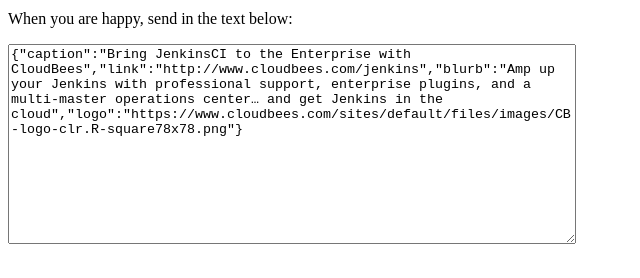
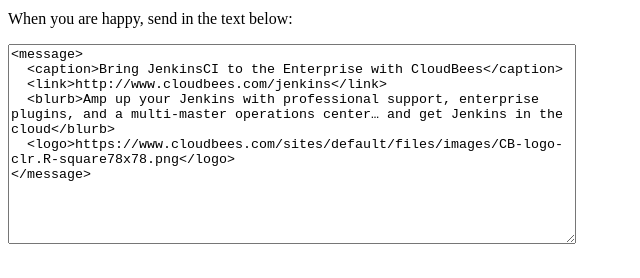
Before and after one commit to jenkins-infra/patron, a plain HTML site: page tester.html in a window 1280 px wide. Shown: the part 370-648 px from the top of the page, without its empty margins (0-640 px from the left). Drawn offline with nearby package versions, Linux system fonts and the light colour scheme.

Commit message:
Use XML so that I can comment out a section

```diff
--- a/tester.html
+++ b/tester.html
@@ -122,7 +122,9 @@
                 return o;
             }
 
-            $.each(['caption','link','blurb','logo'], function(i,p) {
+            var fields = ['caption','link','blurb','logo'];
+
+            $.each(fields, function(i,p) {
                 var v = deparam()[p];
                 if (v!=null)
                     $('#i'+p).val(decodeURIComponent(v.replace(/\+/g," ")));
@@ -141,7 +143,18 @@
                 };
             }
             function updateOutput() {
-                $('#output').text(JSON.stringify(pack()));
+                function escape(v) {
+                    return v.replace(/&/g,"&amp;")
+                            .replace(/</g,"&lt;");
+                }
+                function tag(t,b) {
+                    return "<"+t+">"+b+"</"+t+">";
+                }
+                var body = "";
+                $.each(fields,function (i,v) {
+                    body += tag(v,escape($('#i'+v).val()))+"\n  ";
+                });
+                $('#output').text(tag("message","\n  "+body.trim()+"\n"));
             }
 
             $.each(['caption','link','blurb'],function(i,v) {
```
